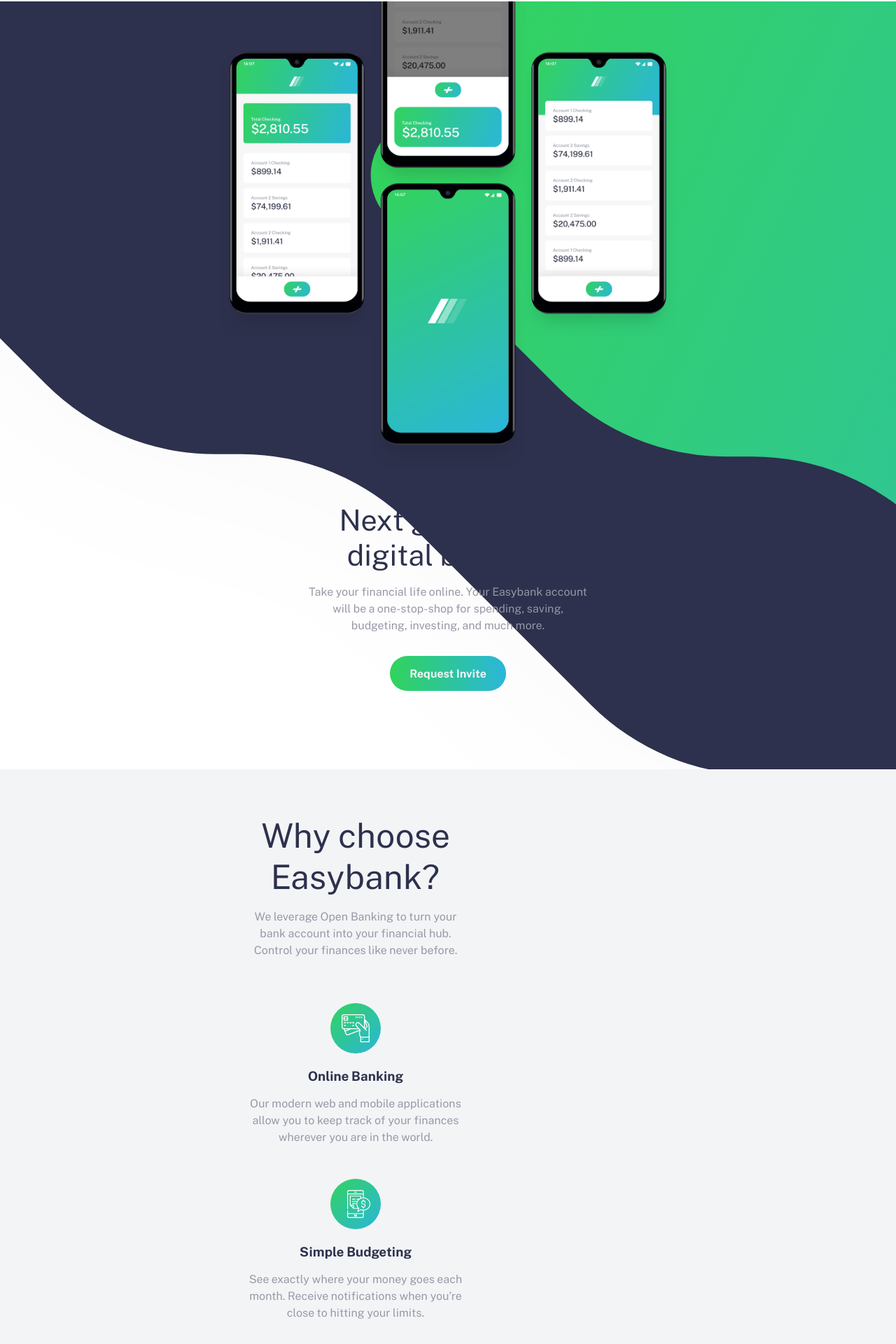
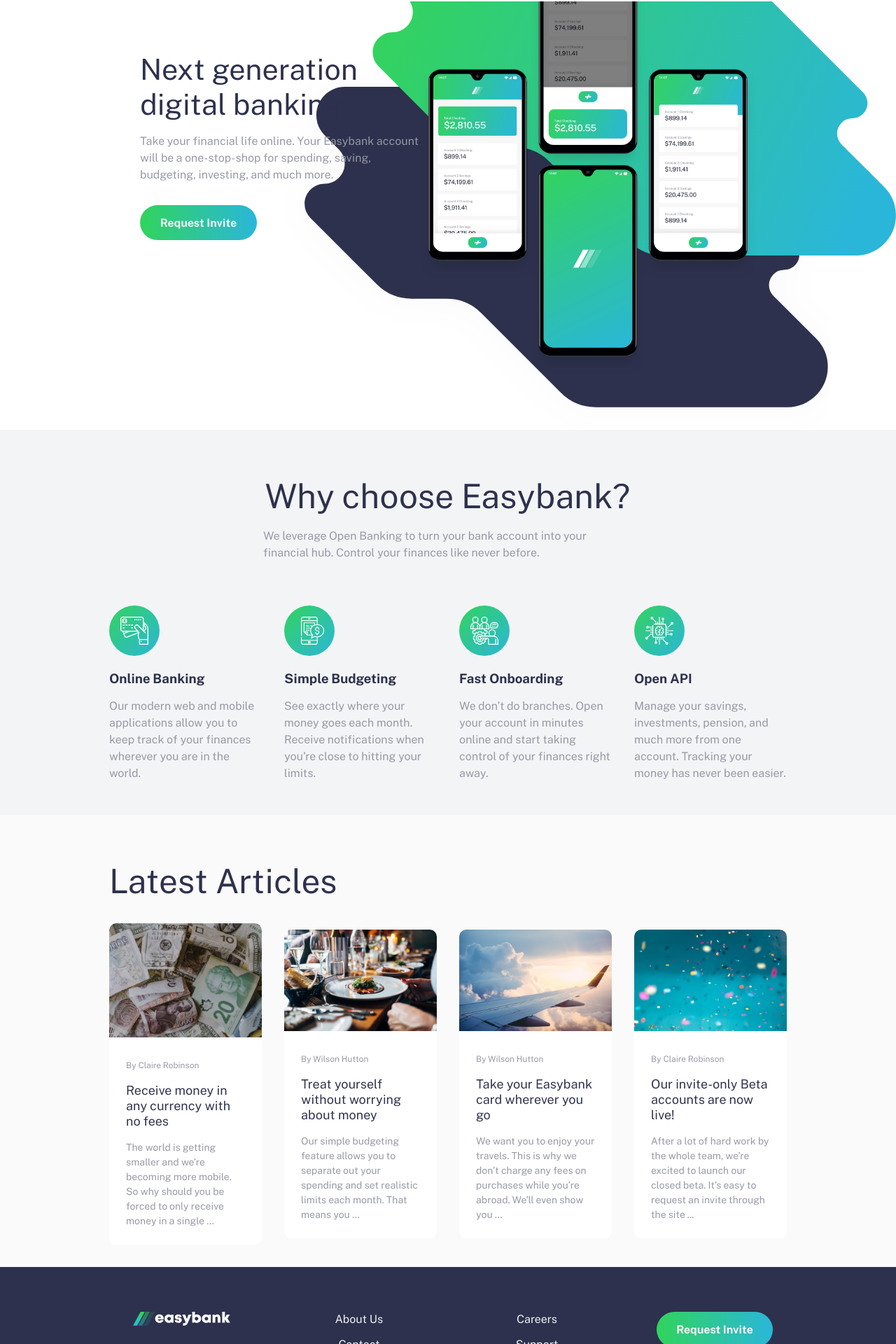
Before and after one commit to juanardanaz/easybank, a React (Create React App) app: page / in a window 1280 px wide. Shown: the part 70-1990 px from the top of the page at 70% size. Built offline with nearby package versions, Linux system fonts and the light colour scheme.

Commit message:
first draft of desktop breakpoints

```diff
--- a/src/components/footer/Footer.jsx
+++ b/src/components/footer/Footer.jsx
@@ -47,6 +47,11 @@
                     <li>
                         <Link to="articles" spy={true} smooth={true} offset={-30} duration={500} className="footer-link">Blog</Link>
                     </li>
+                </ul>
+            </div>
+
+            <div className="footer-content">
+                <ul className="footer-links">
                     <li>
                         <Link to="footer" spy={true} smooth={true} offset={50} duration={500} className="footer-link">Careers</Link>
                     </li>
--- a/src/scss/components/_articles.scss
+++ b/src/scss/components/_articles.scss
@@ -81,3 +81,29 @@
         }
     }
 }
+
+/* For Large Devices */
+@media screen and (min-width: 968px) {
+    .articles {
+        &-data-card {
+            width: 50%;
+            height: auto;
+        }
+    }
+}
+
+@media screen and (min-width: 1024px) {
+    .articles {
+        &-title {
+            text-align: left;
+        }
+
+        &-data-container {
+            flex-direction: row;
+        }
+
+        &-data-title {
+            font-size: 18px;
+        }
+    }
+}
--- a/src/scss/components/_choose.scss
+++ b/src/scss/components/_choose.scss
@@ -52,3 +52,25 @@
         }
     }
 }
+
+/* For Large Devices */
+@media screen and (min-width: 1024px) {
+    .choose {
+        &-title {
+            max-width: 33rem;
+        }
+
+        &-description {
+            text-align: left;
+            max-width: 33rem;
+        }
+
+        &-services-container {
+            flex-direction: row;
+        }
+
+        &-services-card {
+            text-align: left;
+        }
+    }
+}
--- a/src/scss/components/_footer.scss
+++ b/src/scss/components/_footer.scss
@@ -46,3 +46,20 @@
         padding-top: 1.5rem;
     }
 }
+
+/* For Large Devices */
+@media screen and (min-width: 968px) {
+    .footer {
+        &-container {
+            grid-template-columns: repeat(4, 1fr);
+        }
+    }
+}
+
+@media screen and (min-width: 1024px) {
+    .footer {
+        &-container {
+            column-gap: 3rem;
+        }
+    }
+}
--- a/src/scss/components/_hero.scss
+++ b/src/scss/components/_hero.scss
@@ -65,3 +65,35 @@
         }
     }
 }
+
+/* For Large Devices */
+@media screen and (min-width: 968px) {
+    .hero {
+        background: url('../../assets/img/bg-intro-desktop.svg') right no-repeat;
+        background-size: 70%;
+
+        &-container {
+            display: flex;
+            flex-direction: row-reverse;
+            align-items: center;
+            justify-content: center;
+        }
+
+        &-mockups {
+            width: 30rem;
+            transform: translateY(-3rem);
+        }
+
+        &-data {
+            align-items: flex-start;
+        }
+
+        &-title, &-description {
+            text-align: left;
+        }
+    }
+}
+
+@media screen and (min-width: 1024px) {
+
+}
--- a/src/scss/layout/_layout.scss
+++ b/src/scss/layout/_layout.scss
@@ -29,3 +29,11 @@
         padding: 4rem 0 2rem;
     }
 }
+
+/* For Large Devices */
+@media screen and (min-width: 1024px) {
+    .container {
+        margin-left: auto;
+        margin-right: auto;
+    }
+}
```
